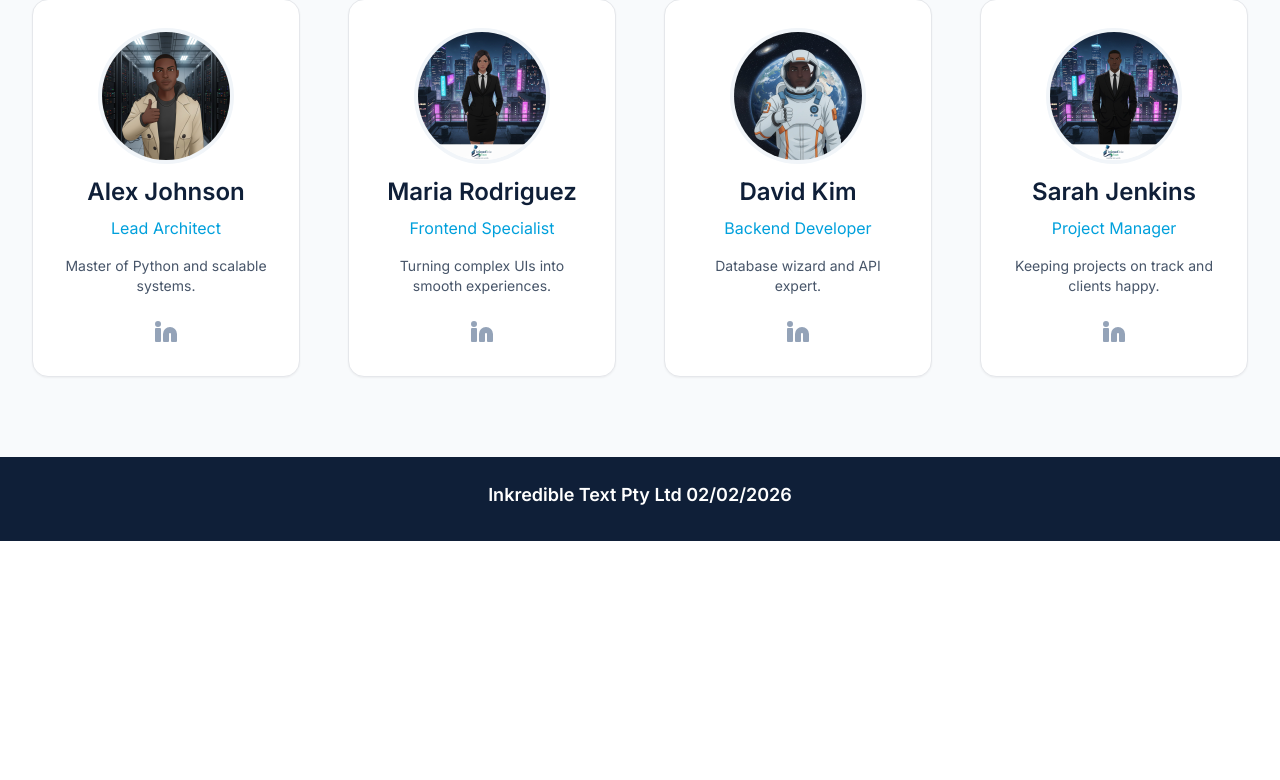
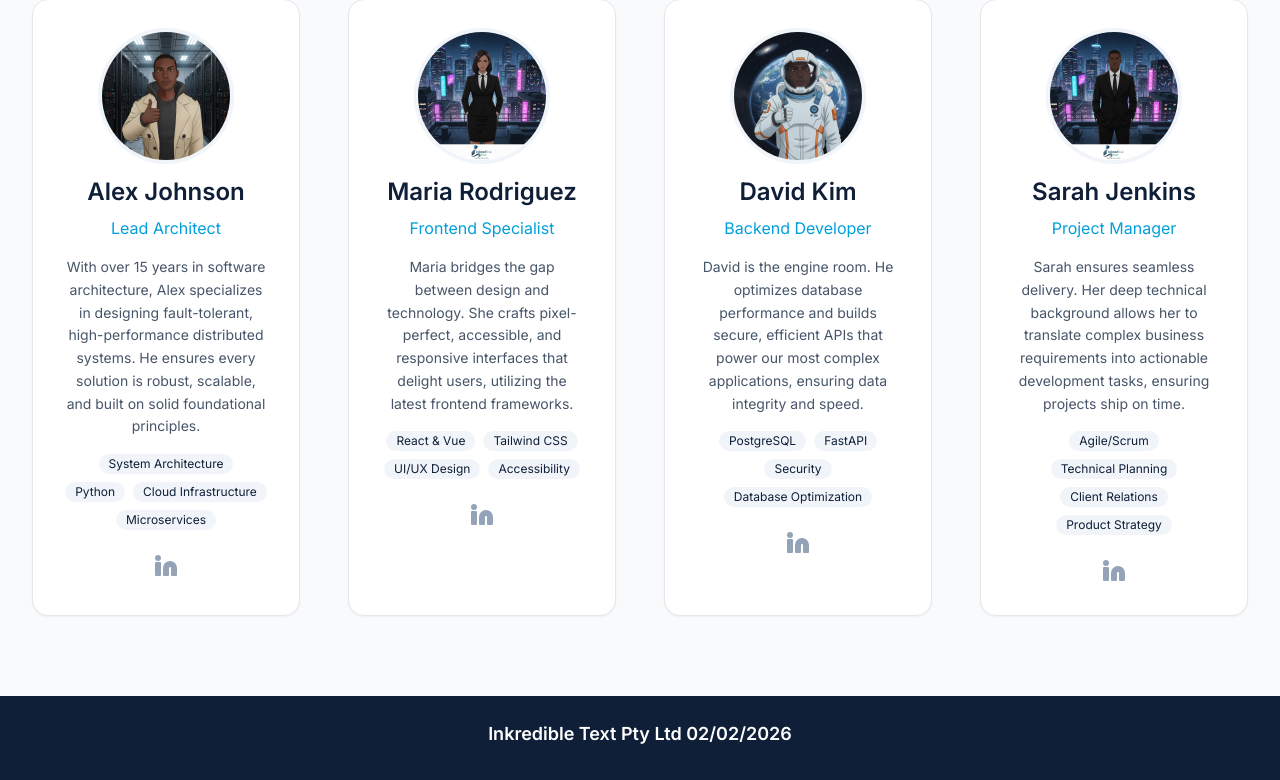
Before and after one commit to Architect36ixty/inkredible-website, a Flask app: page /team in a window 1280 px wide. Shown: the part 461-1241 px from the top of the page. Before the commit the page ends 1002 px from the top, so only its background shows below. Run offline with Flask 3, Linux system fonts and the light colour scheme; some libraries are stand-ins or nearby versions.

Commit message:
feat: enhance team page with member skills and expanded bios, and refine contact form button styling.

```diff
--- a/app.py
+++ b/app.py
@@ -36,10 +36,34 @@ def index():
 def team():
     # Placeholder data for the team
     team_members = [
-        {'name': 'Alex Johnson', 'role': 'Lead Architect', 'bio': 'Master of Python and scalable systems.', 'img': 'team_member_1.jpg'},
-        {'name': 'Maria Rodriguez', 'role': 'Frontend Specialist', 'bio': 'Turning complex UIs into smooth experiences.', 'img': 'team_member_2.jpg'},
-        {'name': 'David Kim', 'role': 'Backend Developer', 'bio': 'Database wizard and API expert.', 'img': 'team_member_3.jpg'},
-        {'name': 'Sarah Jenkins', 'role': 'Project Manager', 'bio': 'Keeping projects on track and clients happy.', 'img': 'team_member_4.jpg'},
+        {
+            'name': 'Alex Johnson',
+            'role': 'Lead Architect',
+            'bio': 'With over 15 years in software architecture, Alex specializes in designing fault-tolerant, high-performance distributed systems. He ensures every solution is robust, scalable, and built on solid foundational principles.',
+            'img': 'team_member_1.jpg',
+            'skills': ['System Architecture', 'Python', 'Cloud Infrastructure', 'Microservices']
+        },
+        {
+            'name': 'Maria Rodriguez',
+            'role': 'Frontend Specialist',
+            'bio': 'Maria bridges the gap between design and technology. She crafts pixel-perfect, accessible, and responsive interfaces that delight users, utilizing the latest frontend frameworks.',
+            'img': 'team_member_2.jpg',
+            'skills': ['React & Vue', 'Tailwind CSS', 'UI/UX Design', 'Accessibility']
+        },
+        {
+            'name': 'David Kim',
+            'role': 'Backend Developer',
+            'bio': 'David is the engine room. He optimizes database performance and builds secure, efficient APIs that power our most complex applications, ensuring data integrity and speed.',
+            'img': 'team_member_3.jpg',
+            'skills': ['PostgreSQL', 'FastAPI', 'Security', 'Database Optimization']
+        },
+        {
+            'name': 'Sarah Jenkins',
+            'role': 'Project Manager',
+            'bio': 'Sarah ensures seamless delivery. Her deep technical background allows her to translate complex business requirements into actionable development tasks, ensuring projects ship on time.',
+            'img': 'team_member_4.jpg',
+            'skills': ['Agile/Scrum', 'Technical Planning', 'Client Relations', 'Product Strategy']
+        },
     ]
     return render_template('team.html', team=team_members)
 
--- a/templates/team.html
+++ b/templates/team.html
@@ -21,7 +21,17 @@
                 <h2 class="mt-4 text-2xl font-semibold text-inkdark group-hover:text-white text-center">{{ member.name
                     }}</h2>
                 <p class="mt-2 text-inkcyan font-medium">{{ member.role }}</p>
-                <p class="mt-4 text-slate-600 group-hover:text-slate-300 text-center text-sm">{{ member.bio }}</p>
+                <p class="mt-4 text-slate-600 group-hover:text-slate-200 text-center text-sm leading-relaxed">{{
+                    member.bio }}</p>
+
+                <div class="mt-4 flex flex-wrap justify-center gap-2">
+                    {% for skill in member.skills %}
+                    <span
+                        class="inline-flex items-center px-2.5 py-0.5 rounded-full text-xs font-medium bg-slate-100 text-inkdark group-hover:bg-white/20 group-hover:text-white transition-colors">
+                        {{ skill }}
+                    </span>
+                    {% endfor %}
+                </div>
 
                 <div class="flex mt-6 -mx-2">
                     <a href="#" class="mx-2 text-slate-400 group-hover:text-inkcyan transition-colors"
```
Also changed, not shown: templates/contact.html (+2 -8 lines).
